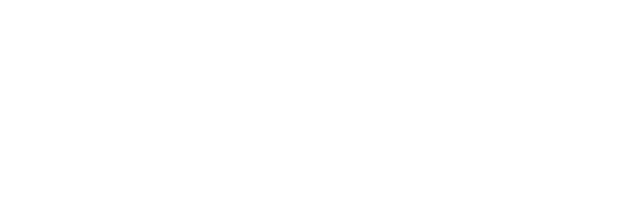
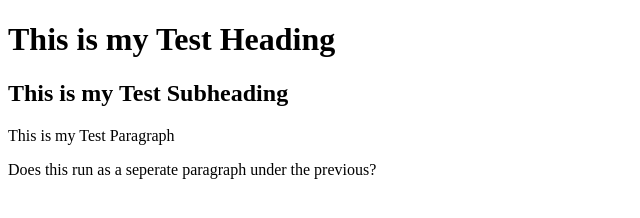
Before and after one commit to sahillalloo/INFO20003, a plain HTML site: page Tute 1/index.html in a window 1280 px wide. Shown: the whole page, without its empty margins (0-640 px from the left). Drawn offline with Linux system fonts and the light colour scheme.

Commit message:
Update index.html

```diff
--- a/Tute 1/index.html
+++ b/Tute 1/index.html
@@ -7,6 +7,9 @@
     <title>Document</title>
 </head>
 <body>
-
+    <h1>This is my Test Heading</h1>
+    <h2>This is my Test Subheading</h2>
+   <p>This is my Test Paragraph</p>
+   <p>Does this run as a seperate paragraph under the previous?</p>
 </body>
 </html>
```
